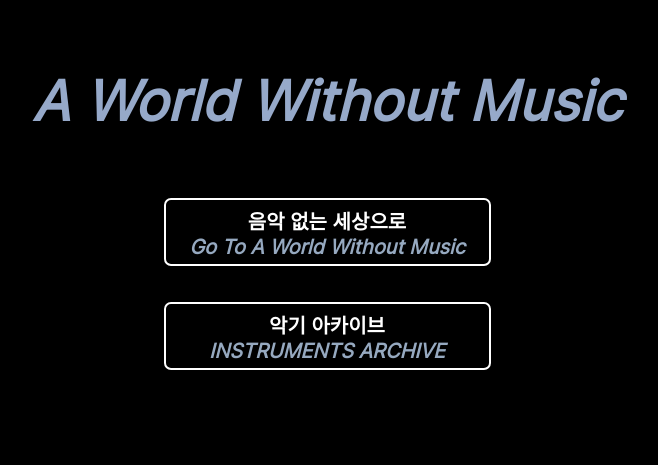
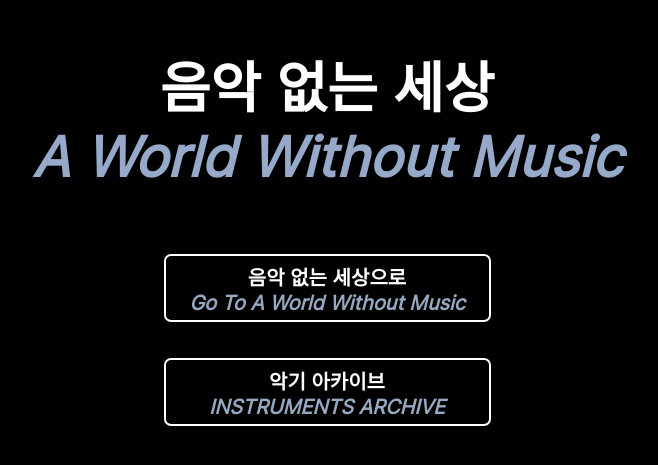
Before and after one commit to So-yeon-Yang/So-yeon-Yang.github.io, a plain HTML site: page index.html in a window 1280 px wide. Shown: the part 229-694 px from the top of the page, without its empty margins (313-971 px from the left). Drawn offline with Linux system fonts and the light colour scheme; files whose address does not match are found by name.

Commit message:
Add files via upload

```diff
--- a/style.css
+++ b/style.css
@@ -22,7 +22,7 @@ body {
     margin-right: 11%;
     text-align: left;
 }
-h1 {
+.jb-ko-title {
     font-size: 55px;
     color: white;
     font-family: Inter;
```
